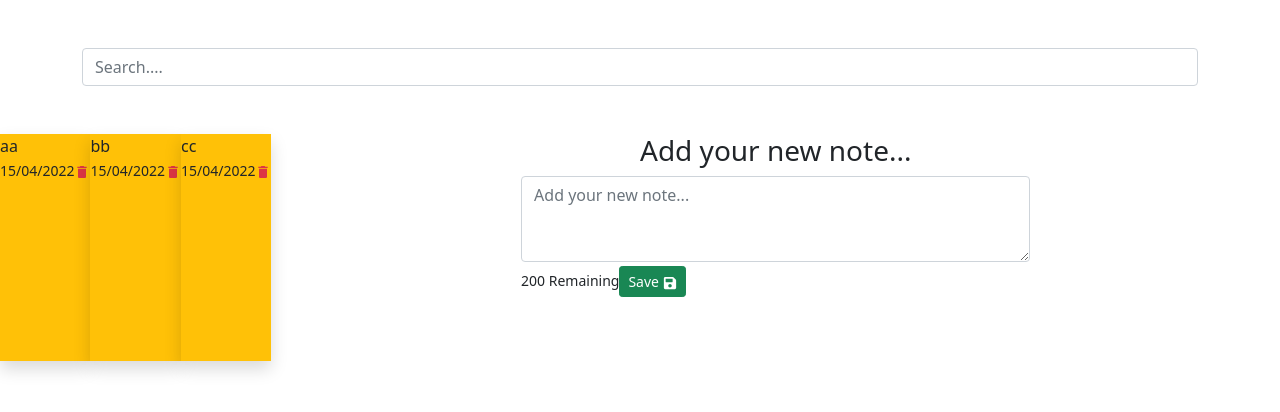
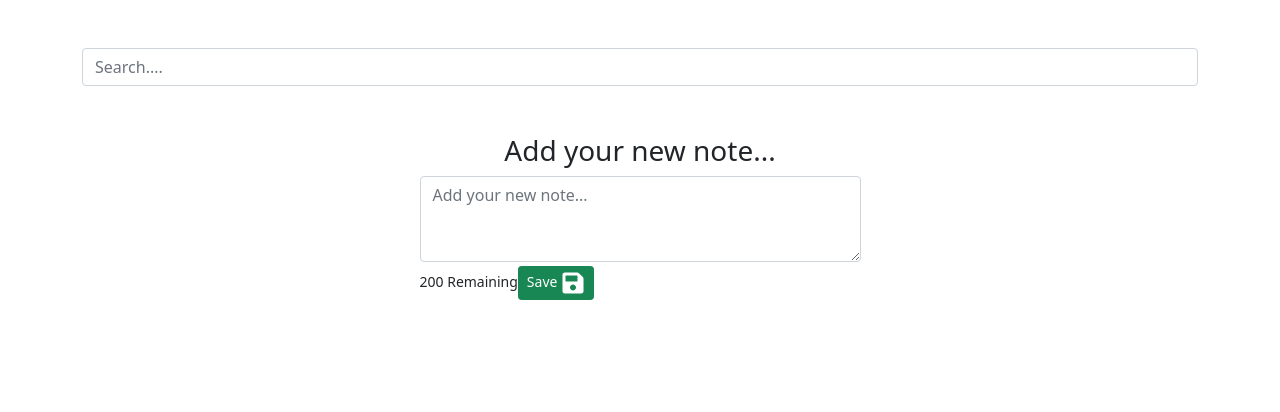
Before and after one commit to parham-ab/react-notes-app, a React (Create React App) app: page / in a window 1280 px wide. Shown: the top 412 px of the page. Built offline with nearby package versions, Linux system fonts and the light colour scheme.

Commit message:
bugs fixed

```diff
--- a/src/App.js
+++ b/src/App.js
@@ -7,11 +7,7 @@ import Search from "./components/Search";
 
 const App = () => {
   const [searchedTxt, setSearchedTxt] = useState("");
-  const [notes, setNotes] = useState([
-    { id: uuidv4(), text: "aa", date: "15/04/2022" },
-    { id: uuidv4(), text: "bb", date: "15/04/2022" },
-    { id: uuidv4(), text: "cc", date: "15/04/2022" },
-  ]);
+  const [notes, setNotes] = useState([]);
 
   // add new notes
   const addNote = (text) => {
--- a/src/components/Note.js
+++ b/src/components/Note.js
@@ -4,12 +4,12 @@ import { MdDelete } from "react-icons/md";
 
 const Note = ({ id, text, date, handleDeleteNote }) => {
   return (
-    <div className="bg-warning shadow">
+    <div className="p-3 rounded m-3 bg-warning shadow">
       <span>{text}</span>
       <div>
         <small>{date}</small>
         <MdDelete
-          className="text-danger"
+          className="text-danger m-2"
           onClick={() => handleDeleteNote(id)}
         />
       </div>
--- a/src/components/NotesList.js
+++ b/src/components/NotesList.js
@@ -5,7 +5,8 @@ import AddNotes from "./AddNotes";
 
 const NotesList = ({ notes, handleAddNote, handleDeleteNote }) => {
   return (
-    <div className="d-flex rounded justify-content-center">
+    <div className="container d-flex flex-column rounded justify-content-center">
+      <AddNotes handleAddNote={handleAddNote} />
       {notes.map((item) => (
         <Note
           key={item.id}
@@ -15,7 +16,6 @@ const NotesList = ({ notes, handleAddNote, handleDeleteNote }) => {
           handleDeleteNote={handleDeleteNote}
         />
       ))}
-      <AddNotes handleAddNote={handleAddNote} />
     </div>
   );
 };
--- a/src/styles/index.scss
+++ b/src/styles/index.scss
@@ -12,4 +12,5 @@
 }
 svg {
   cursor: pointer;
+  font-size: 1.5rem;
 }
```
